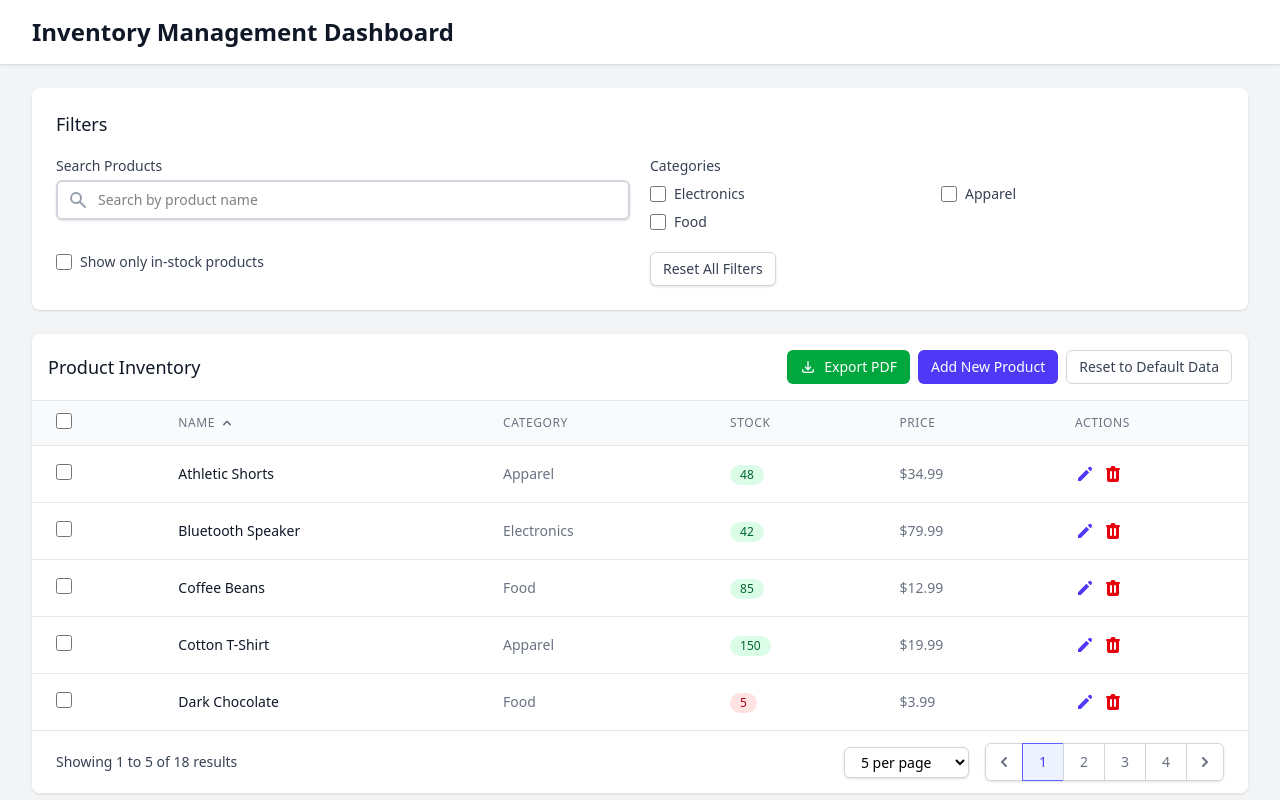
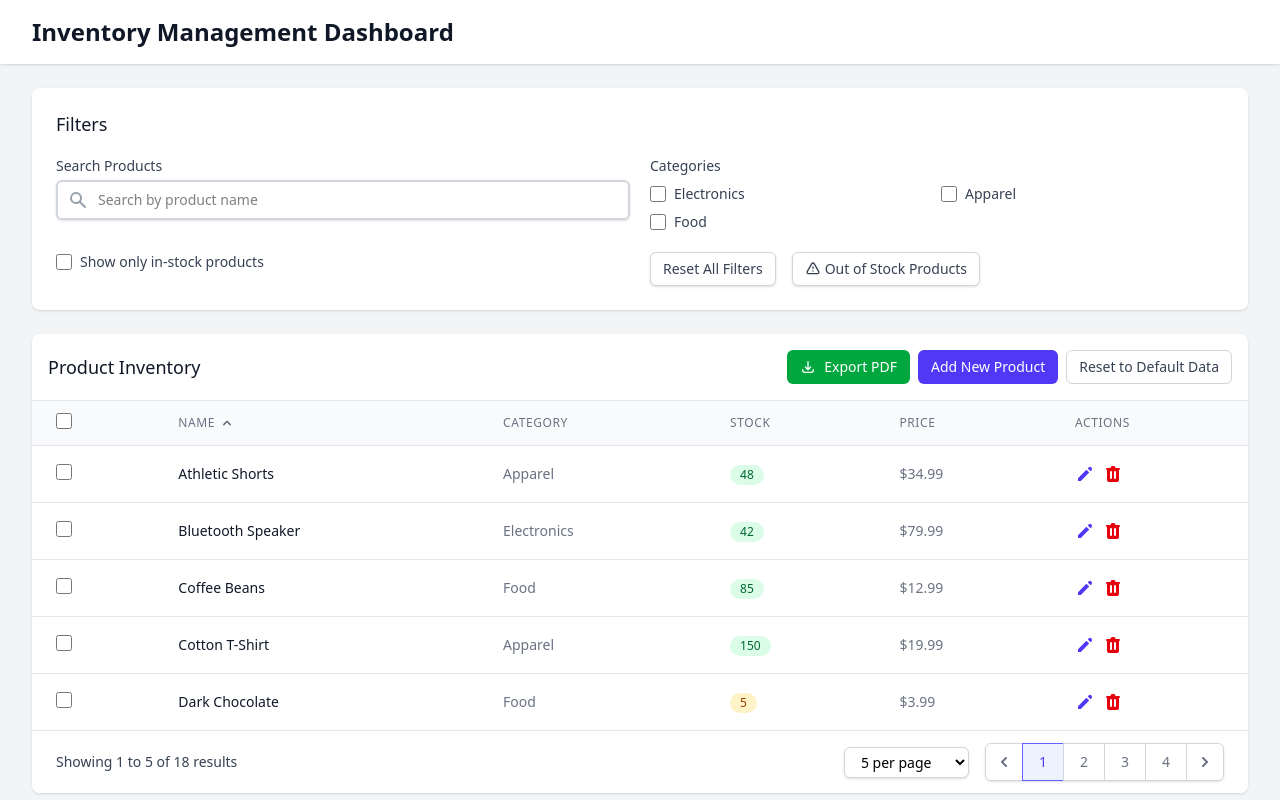
Before and after one commit to ROKU24/Inventory-Management-Dashboard, a React (Vite) app in the folder inventory-management-dashboard/: page / in a window 1280 px wide. Shown: the top 800 px of the page. Built offline with nearby package versions, Linux system fonts and the light colour scheme.

Commit message:
improved Export PDF

```diff
--- a/inventory-management-dashboard/src/components/ExportButton.jsx
+++ b/inventory-management-dashboard/src/components/ExportButton.jsx
@@ -19,6 +19,11 @@ const ExportButton = () => {
     // Apply filters
     let filteredProducts = [...products];
 
+    // Special case for out of stock filter
+    if (search === 'outofstock:true') {
+      return filteredProducts.filter(product => product.stockQuantity <= 0);
+    }
+
     // Category filter
     if (categories.length > 0) {
       filteredProducts = filteredProducts.filter(product =>
@@ -34,7 +39,7 @@ const ExportButton = () => {
     }
 
     // Search filter
-    if (search) {
+    if (search && search !== 'outofstock:true') {
       const searchLower = search.toLowerCase();
       filteredProducts = filteredProducts.filter(product =>
         product.name.toLowerCase().includes(searchLower)
@@ -92,6 +97,11 @@ const ExportButton = () => {
       doc.setTextColor(0, 0, 0);
       let yPos = 40;
 
+      // Show which filters are active
+      if (search === 'outofstock:true') {
+        doc.text('Filter: Out of Stock Products Only', 20, yPos);
+        yPos += 8;
+      } else {
         if (categories.length > 0) {
           doc.text(`Categories: ${categories.join(', ')}`, 20, yPos);
           yPos += 8;
@@ -102,9 +112,10 @@ const ExportButton = () => {
           yPos += 8;
         }
 
-      if (search) {
+        if (search && search !== 'outofstock:true') {
           doc.text(`Search: "${search}"`, 20, yPos);
           yPos += 8;
+        }
       }
 
       doc.text(`Sorted by: ${sortField} (${sortDirection === 'asc' ? 'Ascending' : 'Descending'})`, 20, yPos);
@@ -165,8 +176,12 @@ const ExportButton = () => {
         doc.text(product.category, 90, yPos + 5);
 
         // Highlight low stock
-        if (product.stockQuantity <= 10) {
-          doc.setTextColor(220, 38, 38); // Red color for low stock
+        if (product.stockQuantity <= 0) {
+          doc.setTextColor(220, 38, 38); // Red color for out of stock
+          doc.text(product.stockQuantity.toString(), 140, yPos + 5);
+          doc.setTextColor(0, 0, 0); // Reset to black
+        } else if (product.stockQuantity <= 10) {
+          doc.setTextColor(217, 119, 6); // Amber color for low stock
           doc.text(product.stockQuantity.toString(), 140, yPos + 5);
           doc.setTextColor(0, 0, 0); // Reset to black
         } else {
@@ -211,12 +226,19 @@ const ExportButton = () => {
         doc.text('Generated by Inventory Management Dashboard', 105, 290, { align: 'center' });
       }
 
-      // Create filename with current date
+      // Create filename with current date and filter info
       const dateStr = new Date().toISOString().split('T')[0];
-      const filename = `inventory-report-${dateStr}.pdf`;
+      let filename = `inventory-report-${dateStr}`;
+
+      // Add filter info to filename
+      if (search === 'outofstock:true') {
+        filename += '-outofstock';
+      } else if (inStockOnly) {
+        filename += '-instock';
+      }
 
       // Save the PDF
-      doc.save(filename);
+      doc.save(`${filename}.pdf`);
 
     } catch (error) {
       console.error('Error generating PDF:', error);
--- a/inventory-management-dashboard/src/components/FilterSection.jsx
+++ b/inventory-management-dashboard/src/components/FilterSection.jsx
@@ -1,4 +1,4 @@
-/*
+// src/components/FilterSection.jsx
 import React, { useMemo } from 'react';
 import { useSelector, useDispatch } from 'react-redux';
 import { toggleCategory, setInStockOnly, setSearchTerm, resetFilters } from '../store/filterSlice';
@@ -14,107 +14,22 @@ const FilterSection = () => {
     return Array.from(categorySet);
   }, [products]);
 
+  // Function to show only out of stock products
+  const handleOutOfStockFilter = () => {
+    // First reset filters to clear any conflicting filters
+    dispatch(resetFilters());
+    // Then set inStockOnly to the opposite of what we want (since we'll show items with stock ≤ 0)
+    dispatch(setInStockOnly(false));
+    // We'll apply a custom filter in ProductTable that checks for stock ≤ 0
+    dispatch(setSearchTerm('outofstock:true'));
+  };
+
   return (
     <div className="bg-white shadow sm:rounded-lg">
       <div className="px-4 py-5 sm:p-6">
         <h3 className="text-lg leading-6 font-medium text-gray-900">Filters</h3>
         <div className="mt-5 grid grid-cols-1 gap-5 sm:grid-cols-4">
           <div className="sm:col-span-2">
-            <label htmlFor="search" className="block text-sm font-medium text-gray-700">
-              Search Products
-            </label>
-            <div className="mt-1">
-              <input
-                type="text"
-                name="search"
-                id="search"
-                value={search}
-                onChange={(e) => dispatch(setSearchTerm(e.target.value))}
-                className="shadow-sm focus:ring-indigo-500 focus:border-indigo-500 block w-full sm:text-sm border-gray-300 rounded-md"
-                placeholder="Search by product name"
-              />
-            </div>
-          </div>
-
-          <div className="sm:col-span-2">
-            <fieldset>
-              <legend className="block text-sm font-medium text-gray-700">Categories</legend>
-              <div className="mt-2 grid grid-cols-2 gap-2">
-                {allCategories.map((category) => (
-                  <div key={category} className="flex items-center">
-                    <input
-                      id={`category-${category}`}
-                      name={`category-${category}`}
-                      type="checkbox"
-                      checked={selectedCategories.includes(category)}
-                      onChange={() => dispatch(toggleCategory(category))}
-                      className="h-4 w-4 text-indigo-600 focus:ring-indigo-500 border-gray-300 rounded"
-                    />
-                    <label htmlFor={`category-${category}`} className="ml-2 text-sm text-gray-700">
-                      {category}
-                    </label>
-                  </div>
-                ))}
-              </div>
-            </fieldset>
-          </div>
-
-          <div className="sm:col-span-2">
-            <div className="flex items-center">
-              <input
-                id="in-stock-only"
-                name="in-stock-only"
-                type="checkbox"
-                checked={inStockOnly}
-                onChange={(e) => dispatch(setInStockOnly(e.target.checked))}
-                className="h-4 w-4 text-indigo-600 focus:ring-indigo-500 border-gray-300 rounded"
-              />
-              <label htmlFor="in-stock-only" className="ml-2 text-sm text-gray-700">
-                Show only in-stock products
-              </label>
-            </div>
-          </div>
-
-          <div className="sm:col-span-2">
-            <button
-              onClick={() => dispatch(resetFilters())}
-              type="button"
-              className="inline-flex items-center px-3 py-2 border border-gray-300 shadow-sm text-sm leading-4 font-medium rounded-md text-gray-700 bg-white hover:bg-gray-50 focus:outline-none focus:ring-2 focus:ring-offset-2 focus:ring-indigo-500"
-            >
-              Reset All Filters
-            </button>
-          </div>
-        </div>
-      </div>
-    </div>
-  );
-};
-
-export default FilterSection;
-
-*/
-
-import React, { useMemo } from 'react';
-import { useSelector, useDispatch } from 'react-redux';
-import { toggleCategory, setInStockOnly, setSearchTerm, resetFilters } from '../store/filterSlice';
-
-const FilterSection = () => {
-  const dispatch = useDispatch();
-  const { products } = useSelector((state) => state.products);
-  const { categories: selectedCategories, inStockOnly, search } = useSelector((state) => state.filters);
-
-  // Extract unique categories from products
-  const allCategories = useMemo(() => {
-    const categorySet = new Set(products.map((product) => product.category));
-    return Array.from(categorySet);
-  }, [products]);
-
-  return (
-    <div className="bg-white shadow sm:rounded-lg">
-      <div className="px-4 py-5 sm:p-6">
-        <h3 className="text-lg leading-6 font-medium text-gray-900">Filters</h3>
-        <div className="mt-5 grid grid-cols-1 gap-5 sm:grid-cols-4">
-                      <div className="sm:col-span-2">
             <label htmlFor="search" className="block text-sm font-medium text-gray-700">
               Search Products
             </label>
@@ -128,12 +43,13 @@ const FilterSection = () => {
                 type="text"
                 name="search"
                 id="search"
-                value={search}
+                value={search === 'outofstock:true' ? '' : search}
                 onChange={(e) => dispatch(setSearchTerm(e.target.value))}
                 className="pl-10 py-2 focus:ring-indigo-500 focus:border-indigo-500 block w-full sm:text-sm border-gray-300 rounded-md bg-white border-2 hover:border-gray-400 transition-colors duration-200"
                 placeholder="Search by product name"
+                disabled={search === 'outofstock:true'}
               />
-              {search && (
+              {search && search !== 'outofstock:true' && (
                 <div className="absolute inset-y-0 right-0 pr-3 flex items-center cursor-pointer" onClick={() => dispatch(setSearchTerm(''))}>
                   <svg xmlns="http://www.w3.org/2000/svg" className="h-5 w-5 text-gray-400 hover:text-gray-600" viewBox="0 0 20 20" fill="currentColor">
                     <path fillRule="evenodd" d="M10 18a8 8 0 100-16 8 8 0 000 16zM8.707 7.293a1 1 0 00-1.414 1.414L8.586 10l-1.293 1.293a1 1 0 101.414 1.414L10 11.414l1.293 1.293a1 1 0 001.414-1.414L11.414 10l1.293-1.293a1 1 0 00-1.414-1.414L10 8.586 8.707 7.293z" clipRule="evenodd" />
@@ -156,6 +72,7 @@ const FilterSection = () => {
                       checked={selectedCategories.includes(category)}
                       onChange={() => dispatch(toggleCategory(category))}
                       className="h-4 w-4 text-indigo-600 focus:ring-indigo-500 border-gray-300 rounded"
+                      disabled={search === 'outofstock:true'}
                     />
                     <label htmlFor={`category-${category}`} className="ml-2 text-sm text-gray-700">
                       {category}
@@ -175,6 +92,7 @@ const FilterSection = () => {
                 checked={inStockOnly}
                 onChange={(e) => dispatch(setInStockOnly(e.target.checked))}
                 className="h-4 w-4 text-indigo-600 focus:ring-indigo-500 border-gray-300 rounded"
+                disabled={search === 'outofstock:true'}
               />
               <label htmlFor="in-stock-only" className="ml-2 text-sm text-gray-700">
                 Show only in-stock products
@@ -182,13 +100,28 @@ const FilterSection = () => {
             </div>
           </div>
 
-          <div className="sm:col-span-2">
+          <div className="sm:col-span-2 flex space-x-4">
             <button
               onClick={() => dispatch(resetFilters())}
               type="button"
               className="inline-flex items-center px-3 py-2 border border-gray-300 shadow-sm text-sm leading-4 font-medium rounded-md text-gray-700 bg-white hover:bg-gray-50 focus:outline-none focus:ring-2 focus:ring-offset-2 focus:ring-indigo-500"
             >
               Reset All Filters
+            </button>
+
+            <button
+              onClick={handleOutOfStockFilter}
+              type="button"
+              className={`inline-flex items-center px-3 py-2 border shadow-sm text-sm leading-4 font-medium rounded-md focus:outline-none focus:ring-2 focus:ring-offset-2 focus:ring-indigo-500 ${
+                search === 'outofstock:true'
+                  ? 'bg-amber-100 text-amber-800 border-amber-400'
+                  : 'bg-white text-gray-700 border-gray-300 hover:bg-gray-50'
+              }`}
+            >
+              <svg xmlns="http://www.w3.org/2000/svg" className="h-4 w-4 mr-1" fill="none" viewBox="0 0 24 24" stroke="currentColor">
+                <path strokeLinecap="round" strokeLinejoin="round" strokeWidth={2} d="M12 9v2m0 4h.01m-6.938 4h13.856c1.54 0 2.502-1.667 1.732-3L13.732 4c-.77-1.333-2.694-1.333-3.464 0L3.34 16c-.77 1.333.192 3 1.732 3z" />
+              </svg>
+              Out of Stock Products
             </button>
           </div>
         </div>
--- a/inventory-management-dashboard/src/components/ProductTable.jsx
+++ b/inventory-management-dashboard/src/components/ProductTable.jsx
@@ -1,3 +1,4 @@
+// src/components/ProductTable.jsx
 import React from 'react';
 import { useSelector, useDispatch } from 'react-redux';
 import { toggleSelectProduct, selectAllProducts, clearSelectedProducts } from '../store/productSlice';
@@ -24,13 +25,18 @@ const ProductTable = ({ onEditProduct, onDeleteProduct }) => {
       return false;
     }
 
+    // Special case for out of stock filter
+    if (search === 'outofstock:true') {
+      return product.stockQuantity <= 0;
+    }
+
     // In-stock filter
     if (inStockOnly && product.stockQuantity <= 0) {
       return false;
     }
 
     // Search filter
-    if (search && !product.name.toLowerCase().includes(search.toLowerCase())) {
+    if (search && search !== 'outofstock:true' && !product.name.toLowerCase().includes(search.toLowerCase())) {
       return false;
     }
 
@@ -168,7 +174,11 @@ const ProductTable = ({ onEditProduct, onDeleteProduct }) => {
                 </td>
                 <td className="px-6 py-4 whitespace-nowrap text-sm text-gray-500">
                   <span className={`inline-flex items-center px-2.5 py-0.5 rounded-full text-xs font-medium ${
-                    product.stockQuantity <= 10 ? 'bg-red-100 text-red-800' : 'bg-green-100 text-green-800'
+                    product.stockQuantity <= 0
+                      ? 'bg-red-100 text-red-800'
+                      : product.stockQuantity <= 10
+                        ? 'bg-amber-100 text-amber-800'
+                        : 'bg-green-100 text-green-800'
                   }`}>
                     {product.stockQuantity}
                   </span>
```
Lines whose indentation alone changed are shown as unchanged.
